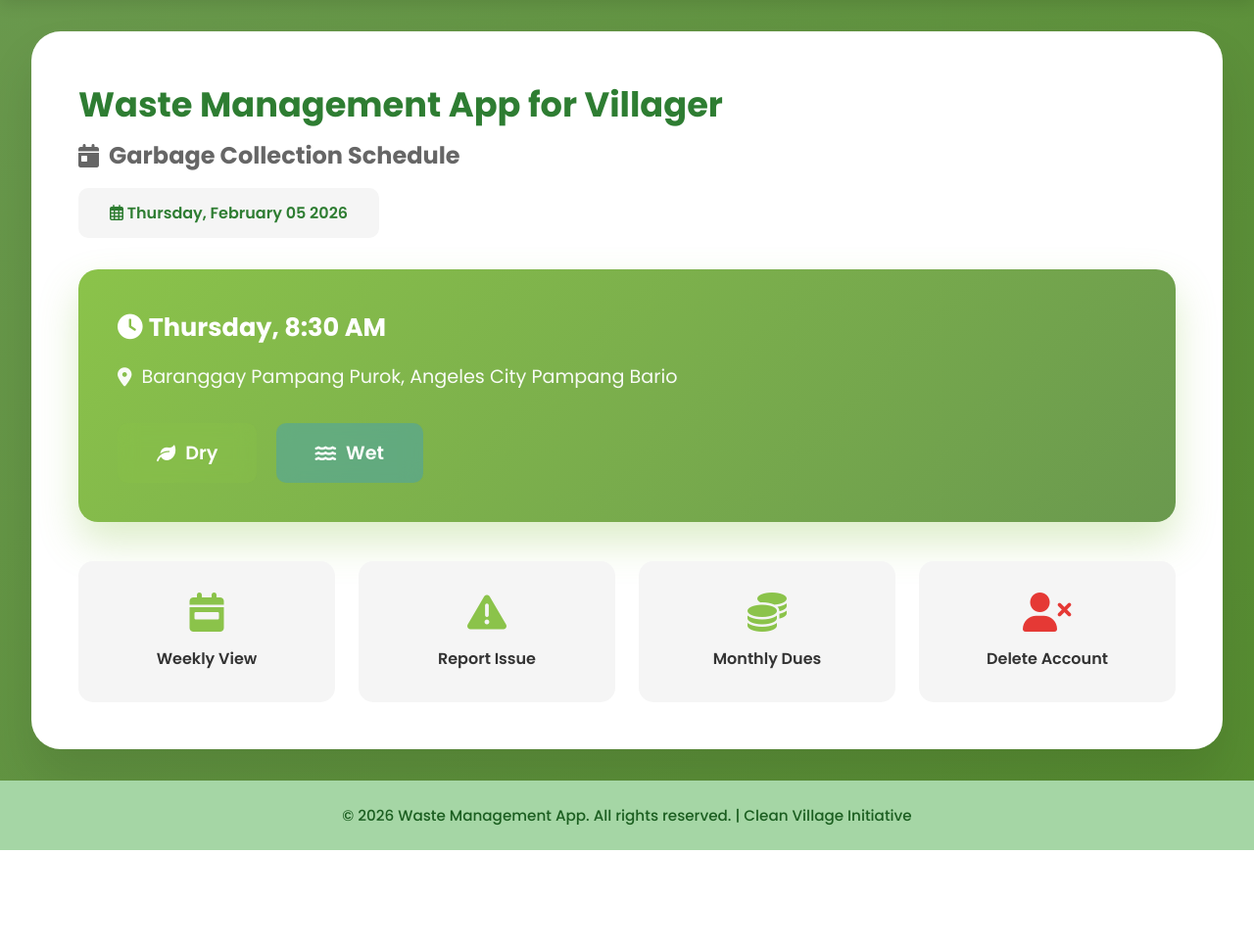
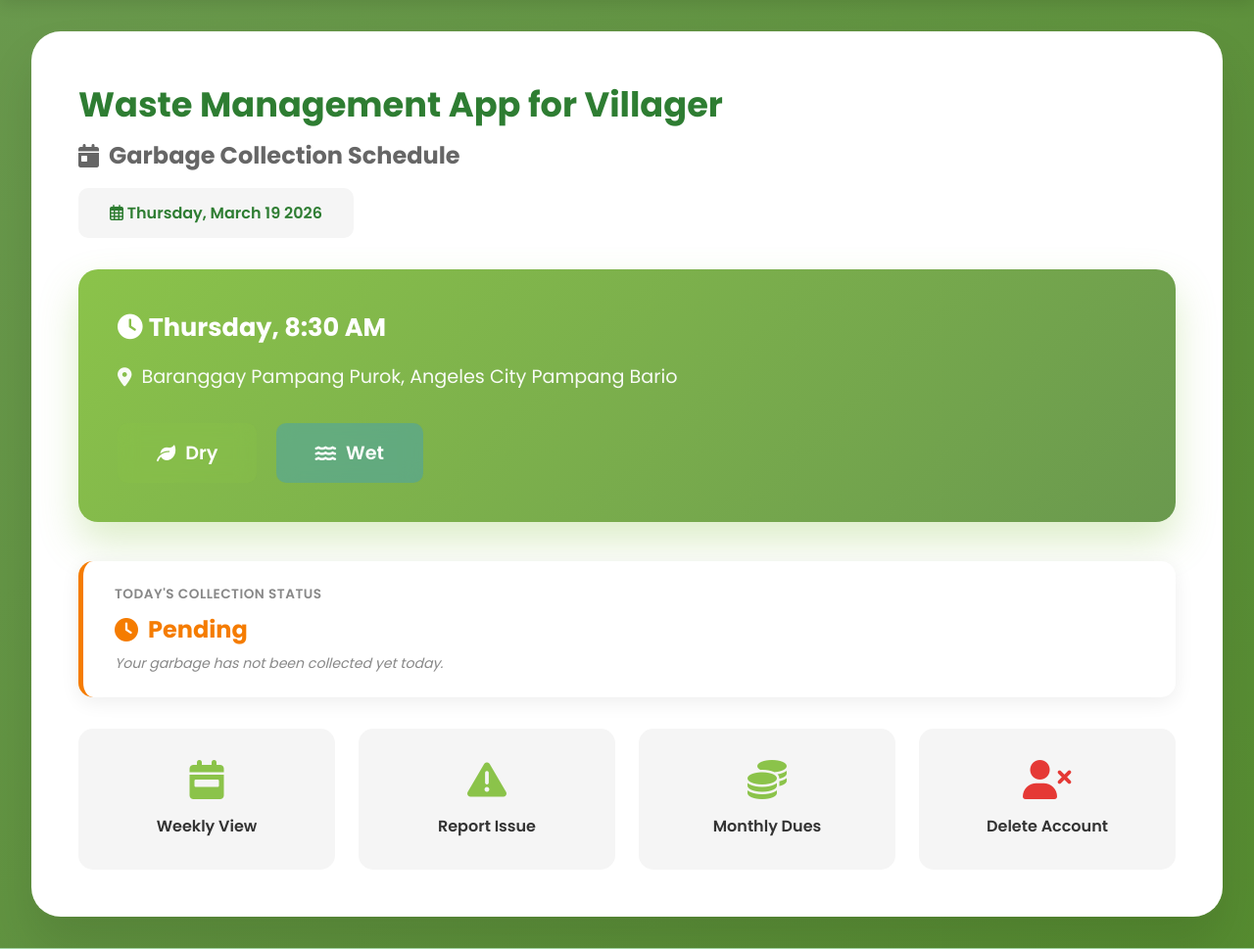
Before and after one commit to jeannemacycapulong-hash/Waste-Management, a PHP site: page /villager-dashboard.php in a window 1280 px wide. Shown: the part 91-1060 px from the top of the page at 98% size. Before the commit the page ends 959 px from the top, so only its background shows below. Run offline with PHP 8.4, Linux system fonts and the light colour scheme; a user stored in the database is signed in; data comes from the database, SQL or seed files in the repository; both versions use the stored data as it was after the commit; tables that the repository leaves empty hold one stand-in row (values such as "Sample post").

Commit message:
Add files via upload
working status updates for both villager and admin, new collection_statuses table

```diff
--- a/WasteManager/config.php
+++ b/WasteManager/config.php
@@ -603,6 +603,67 @@ function deleteVillagerAccount($userId, $passwordConfirm) {
 }
 
 // ============================================
+// COLLECTION STATUS FUNCTIONS
+// ============================================
+
+function getTodayCollectionStatuses() {
+    try {
+        $db = getDB();
+        $today = date('Y-m-d');
+        $stmt = $db->prepare("SELECT cs.*, u.name as villager_name, u.address,
+                                      c.name as collector_name
+                               FROM collection_statuses cs
+                               JOIN users u ON cs.villager_id = u.id
+                               LEFT JOIN users c ON cs.collector_id = c.id
+                               WHERE cs.collection_date = :today
+                               ORDER BY u.name ASC");
+        $stmt->execute([':today' => $today]);
+        return $stmt->fetchAll();
+    } catch (Exception $e) {
+        error_log("getTodayCollectionStatuses error: " . $e->getMessage());
+        return [];
+    }
+}
+
+function getVillagerTodayStatus($villagerId) {
+    try {
+        $db = getDB();
+        $today = date('Y-m-d');
+        $stmt = $db->prepare("SELECT cs.status, cs.updated_at, u.name as collector_name
+                               FROM collection_statuses cs
+                               LEFT JOIN users u ON cs.collector_id = u.id
+                               WHERE cs.villager_id = :vid AND cs.collection_date = :today");
+        $stmt->execute([':vid' => $villagerId, ':today' => $today]);
+        return $stmt->fetch();
+    } catch (Exception $e) {
+        error_log("getVillagerTodayStatus error: " . $e->getMessage());
+        return null;
+    }
+}
+
+function getCollectionStats() {
+    try {
+        $db = getDB();
+        $today = date('Y-m-d');
+        $total = $db->query("SELECT COUNT(*) FROM users WHERE role = 'villager' AND is_active = 1")->fetchColumn();
+        $stmt = $db->prepare("SELECT status, COUNT(*) as count FROM collection_statuses WHERE collection_date = :today GROUP BY status");
+        $stmt->execute([':today' => $today]);
+        $rows = $stmt->fetchAll();
+        $stats = ['total' => (int)$total, 'pending' => 0, 'completed' => 0, 'missed' => 0, 'no_waste' => 0];
+        foreach ($rows as $row) {
+            $stats[$row['status']] = (int)$row['count'];
+        }
+        // pending = villagers with no record yet for today
+        $recorded = array_sum([$stats['completed'], $stats['missed'], $stats['no_waste']]);
+        $stats['pending'] = max(0, $total - $recorded);
+        return $stats;
+    } catch (Exception $e) {
+        error_log("getCollectionStats error: " . $e->getMessage());
+        return ['total' => 0, 'pending' => 0, 'completed' => 0, 'missed' => 0, 'no_waste' => 0];
+    }
+}
+
+// ============================================
 // LOGOUT FUNCTION
 // ============================================
 
--- a/WasteManager/villager-dashboard.php
+++ b/WasteManager/villager-dashboard.php
@@ -9,8 +9,11 @@ if (getUserRole() !== 'villager') {
     exit;
 }
 
+// Get today's collection status for this villager
+$today_status = getVillagerTodayStatus(getUserId());
+
 // Set current date
-$current_date = "Thursday, February 05 2026";
+$current_date = date('l, F d Y');
 include 'header.php';
 ?>
 
@@ -35,6 +38,31 @@ include 'header.php';
         </div>
     </div>
 
+    <!-- Today's Collection Status -->
+    <?php
+    $st    = $today_status ? $today_status['status'] : 'pending';
+    $icons = ['pending' => 'fa-clock', 'completed' => 'fa-check-circle', 'missed' => 'fa-times-circle', 'no_waste' => 'fa-ban'];
+    $labels = ['pending' => 'Pending', 'completed' => 'Collected', 'missed' => 'Missed', 'no_waste' => 'No Waste Today'];
+    $colors = ['pending' => '#f57c00', 'completed' => '#2e7d32', 'missed' => '#c62828', 'no_waste' => '#0288d1'];
+    ?>
+    <div class="collection-status-card" style="border-left: 5px solid <?php echo $colors[$st]; ?>">
+        <div class="status-label">Today's Collection Status</div>
+        <div class="status-value" style="color: <?php echo $colors[$st]; ?>">
+            <i class="fas <?php echo $icons[$st]; ?>"></i>
+            <?php echo $labels[$st]; ?>
+        </div>
+        <?php if ($today_status && $today_status['collector_name']): ?>
+            <div class="status-collector">
+                <i class="fas fa-truck"></i> Collector: <?php echo htmlspecialchars($today_status['collector_name']); ?>
+            </div>
+        <?php endif; ?>
+        <?php if ($st === 'pending'): ?>
+            <div class="status-note">Your garbage has not been collected yet today.</div>
+        <?php elseif ($st === 'missed'): ?>
+            <div class="status-note">Collection was missed. Please ensure your bin is accessible next time.</div>
+        <?php endif; ?>
+    </div>
+
     <div class="villager-actions">
         <a href="calendar.php" class="action-card">
             <i class="fas fa-calendar-week"></i> Weekly View
@@ -53,6 +81,46 @@ include 'header.php';
 
 <?php include 'footer.php'; ?>
 <style>
+/* Collection Status Card */
+.collection-status-card {
+    background: white;
+    border-radius: 15px;
+    padding: 1.5rem 2rem;
+    margin-bottom: 2rem;
+    box-shadow: 0 5px 20px rgba(0,0,0,0.07);
+    border-left: 5px solid #f57c00;
+}
+
+.status-label {
+    font-size: 0.85rem;
+    font-weight: 600;
+    text-transform: uppercase;
+    letter-spacing: 0.5px;
+    color: #888;
+    margin-bottom: 0.5rem;
+}
+
+.status-value {
+    font-size: 1.5rem;
+    font-weight: 700;
+    display: flex;
+    align-items: center;
+    gap: 10px;
+    margin-bottom: 0.4rem;
+}
+
+.status-collector {
+    font-size: 0.95rem;
+    color: #666;
+    margin-bottom: 0.3rem;
+}
+
+.status-note {
+    font-size: 0.88rem;
+    color: #888;
+    font-style: italic;
+}
+
 /* Villager Dashboard */
 .dashboard {
     background: white;
```
Also changed, not shown: WasteManager/admin-dashboard.php (+39 -29 lines), WasteManager/collector-dashboard.php (+22 -3 lines), WasteManager/setup_database.php (+15 -0 lines), WasteManager/update_pickup_status.php (added, +65 -0 lines), WasteManager/wastemanager.sql (+19 -0 lines).
